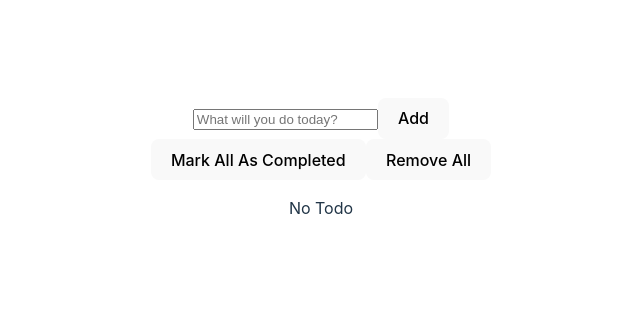
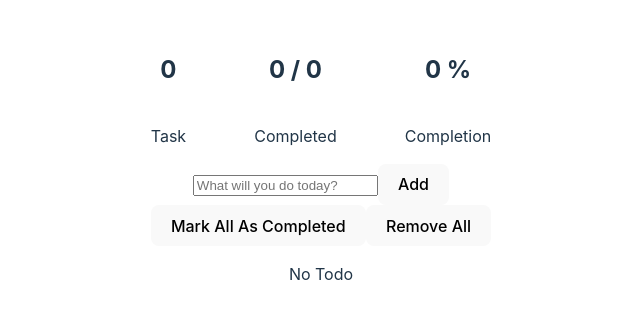
Before and after one commit to essarebano/my-react-todo, a React (Vite) app: page / in a window 1280 px wide. Shown: the part 233-552 px from the top of the page, without its empty margins (319-959 px from the left). Built offline with nearby package versions, Linux system fonts and the light colour scheme.

Commit message:
Added TodoCount component and container

```diff
--- a/src/App.tsx
+++ b/src/App.tsx
@@ -1,11 +1,12 @@
 import './App.css'
 import { TodoContextProvider } from './context'
-import { TodoList, TodoAddForm } from './container'
+import { TodoList, TodoAddForm, TodoCounts } from './container'
 
 function App() {
   return (
     <>
       <TodoContextProvider>
+        <TodoCounts />
         <TodoAddForm />
         <TodoList />
       </TodoContextProvider>
--- /dev/null
+++ b/src/components/TodoCounts.tsx
@@ -0,0 +1,30 @@
+interface TodoCountsProps {
+  numOfTask: number
+  numOfCompletedTask: number
+  completionPercentage: number
+}
+
+const TodoCounts = ({
+  numOfTask,
+  numOfCompletedTask,
+  completionPercentage
+}: TodoCountsProps) => {
+  return (
+    <div style={{ display: 'flex', flexDirection: 'row', alignItems: "center", justifyContent: 'space-between' }}>
+      <div style={{ display: 'flex', flexDirection: 'column', alignItems: "center"}}>
+        <h2>{numOfTask}</h2>
+        <p>Task</p>
+      </div>
+      <div style={{ display: 'flex', flexDirection: 'column', alignItems: "center"}}>
+        <h2>{numOfCompletedTask} / {numOfTask}</h2>
+        <p>Completed</p>
+      </div>
+      <div style={{ display: 'flex', flexDirection: 'column', alignItems: "center"}}>
+        <h2>{completionPercentage} %</h2>
+        <p>Completion</p>
+      </div>
+    </div>
+  )
+}
+
+export default TodoCounts
--- a/src/components/index.ts
+++ b/src/components/index.ts
@@ -1,9 +1,11 @@
 import TodoAddForm from "./TodoAddForm";
 import TodoItem from "./TodoItem";
 import TodoList from "./TodoList";
+import TodoCounts from "./TodoCounts"
 
 export {
   TodoAddForm,
   TodoItem,
-  TodoList
+  TodoList,
+  TodoCounts
 }
--- /dev/null
+++ b/src/container/TodoCounts.tsx
@@ -0,0 +1,15 @@
+import { useContext } from "react"
+import { TodoCounts as Counts } from "../components"
+import { TodoContext } from "../context"
+
+const TodoCounts = () => {
+  const { numberOfTask, numberOfCompletedTask, completionPercentage } = useContext(TodoContext)
+
+  return <Counts
+    numOfTask={numberOfTask}
+    numOfCompletedTask={numberOfCompletedTask}
+    completionPercentage={completionPercentage}
+  />
+}
+
+export default TodoCounts
--- a/src/container/index.ts
+++ b/src/container/index.ts
@@ -1,9 +1,11 @@
 import TodoList from "./TodoList";
 import TodoAddForm from "./TodoAddForm";
 import TodoItem from "./TodoItem";
+import TodoCounts from './TodoCounts'
 
 export {
   TodoAddForm,
   TodoList,
-  TodoItem
+  TodoItem,
+  TodoCounts
 }
```
